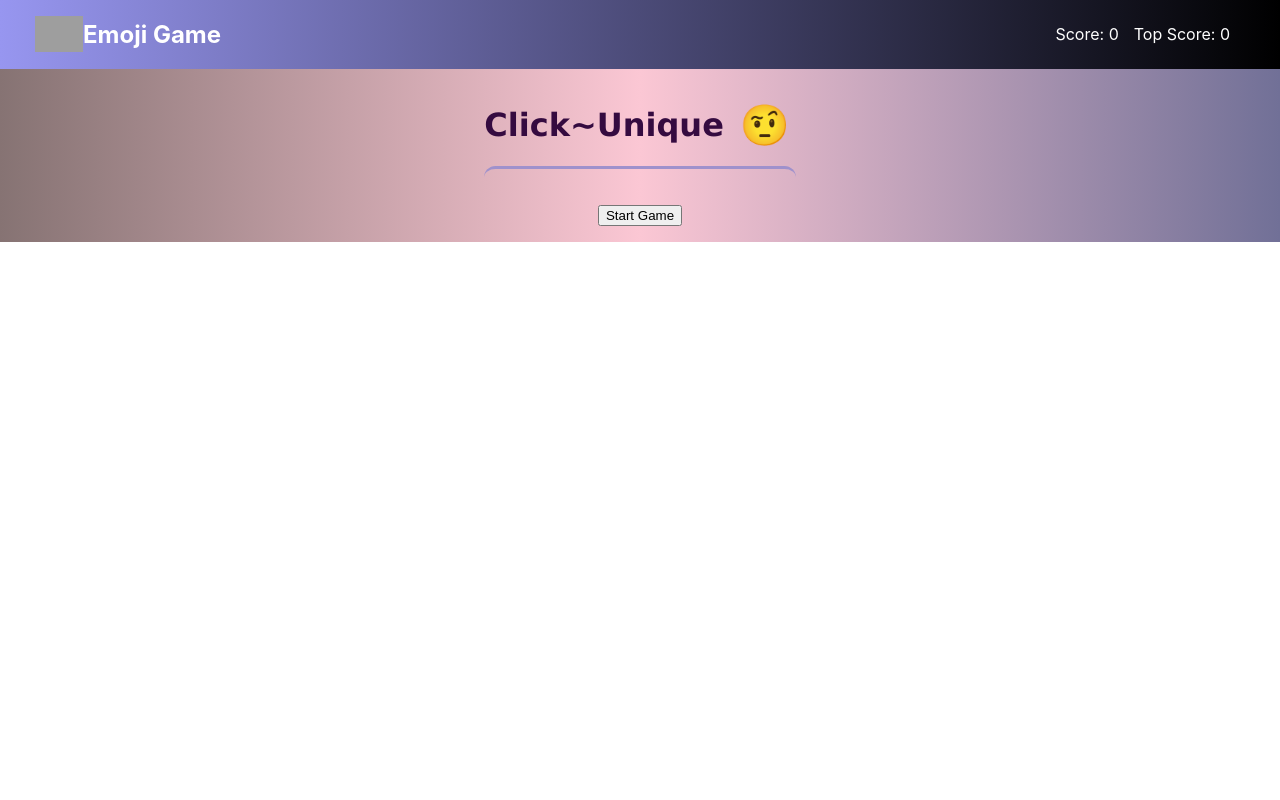
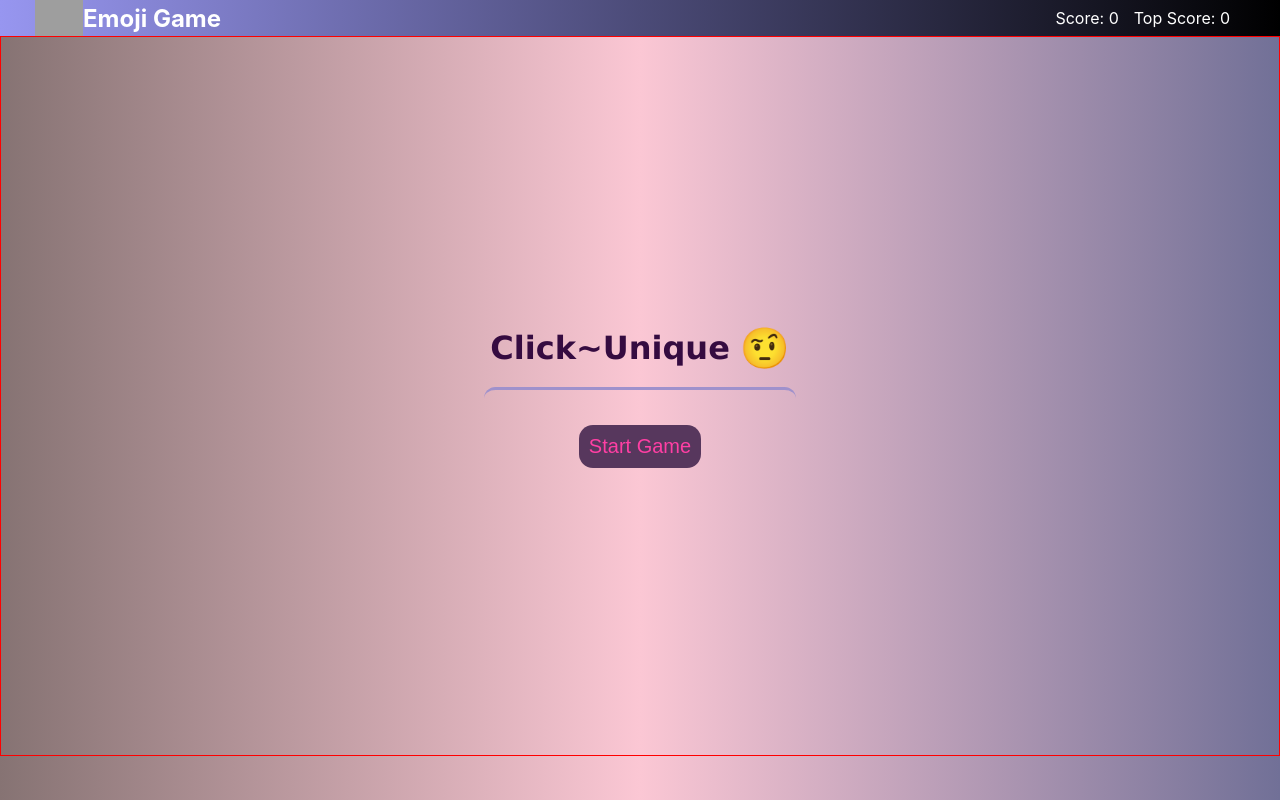
Before and after one commit to Hussain-Sharif/emoji-game-using-Reactjs, a React (Create React App) app: page / in a window 1280 px wide. Built offline with nearby package versions, Linux system fonts and the light colour scheme; grey boxes are pictures that could not be loaded; a web font is replaced by a local one.

Commit message:
CSS height problem is cleared and Start-Game Btn is Created

```diff
--- a/src/components/EmojiGame/index.css
+++ b/src/components/EmojiGame/index.css
@@ -1,10 +1,19 @@
 /* Write your code here. */
+* {
+  margin: 0;
+  padding: 0;
+}
+html,
+body {
+  height: 100%;
+  width: 100%;
+}
 .main-bg {
   background-image: linear-gradient(to left, #717097, #fbc7d4, #867373);
   background-size: cover;
   font-family: -apple-system, BlinkMacSystemFont, 'Segoe UI', Roboto, Oxygen,
     Ubuntu, Cantarell, 'Open Sans', 'Helvetica Neue', sans-serif;
-  height: 100%;
+  height: 100vh;
 }
 
 .playground {
@@ -36,6 +45,7 @@
   justify-content: center;
   align-items: center;
   width: 100%;
+  margin-bottom: 15px;
 }
 .head {
   margin-right: 10px;
@@ -62,6 +72,7 @@
   border-radius: 18px;
   padding: 10px;
   list-style-type: none;
+  margin-bottom: 15px;
 }
 .change-des {
   margin-top: 0px;
@@ -80,12 +91,22 @@
 .card {
   background-color: transparent;
   border: none;
-  /* height: 80%; */
+  height: 90%;
   width: 100%;
   display: flex;
   flex-direction: column;
   justify-content: center;
   align-items: center;
-  /* border: red solid 1px; */
+  border: red solid 1px;
   padding: 16px;
 }
+.start-game-btn {
+  color: #ff3fa4;
+  background-color: #57375d;
+  padding: 10px;
+  cursor: pointer;
+  border: none;
+  border-radius: 14px;
+  font-size: 20px;
+  outline: none;
+}
```
